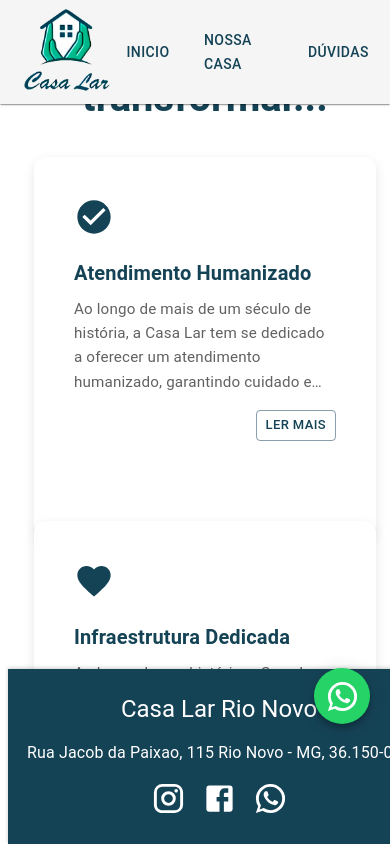
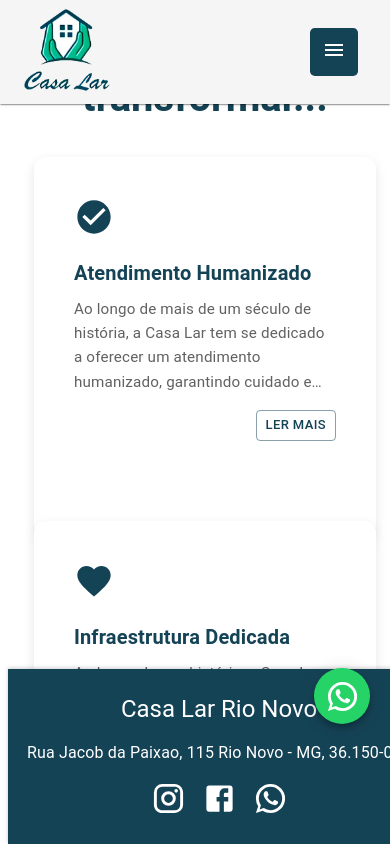
Before and after one commit to Acauhi99/front--casa-lar-rio-novo, a React (Vite) app: page / in a window 390 px wide. Shown: the top 844 px of the page. Built offline with nearby package versions, Linux system fonts and the light colour scheme.

Commit message:
add: implementando menu de hambúrguer responsivo

```diff
--- a/src/components/Header/Header.jsx
+++ b/src/components/Header/Header.jsx
@@ -1,7 +1,30 @@
-import { AppBar, Box, Button, Link, Toolbar } from '@mui/material';
+import { AppBar, Box, Button, Link, Toolbar, IconButton, Drawer, List, ListItem, ListItemButton, ListItemText } from '@mui/material';
+import MenuIcon from '@mui/icons-material/Menu';
+import { useState } from 'react';
 
 export const Header = () => {
+  const [isDrawerOpen, setDrawerOpen] = useState(false);
+
+  const toggleDrawer = (open) => () => {
+    setDrawerOpen(open);
+  };
+
+  const navLinks = [
+    { label: 'Inicio', href: '/' },
+    { label: 'Nossa Casa', href: '/about' },
+    { label: 'Dúvidas', href: '/faq' },
+    { label: 'Doações', href: '/donations' },
+    { label: 'Contato', href: '/contact' },
+  ];
+
+  const linkStyles = {
+    fontWeight: 'bold',
+    color: 'primary.main',
+    textDecoration: 'none',
+  };
+
   return (
+    <>
       <AppBar position="fixed" color="default" elevation={1}>
         <Toolbar
           sx={{
@@ -13,24 +36,66 @@ export const Header = () => {
           <Link href="/" underline="none">
             <img src="/LogoPNG2.png" alt="Logo do asilo" style={{ width: '100px' }} />
           </Link>
-        <Box sx={{ display: 'flex', gap: 2 }}>
-        <Button color="primary" component={Link} href="/">
-            Inicio
+          <Box sx={{ display: { xs: 'none', md: 'flex' }, gap: 2 }}>
+            {navLinks.map((link) => (
+              <Button
+                key={link.label}
+                component={Link}
+                href={link.href}
+                sx={linkStyles}
+              >
+                {link.label}
               </Button>
-          <Button color="primary" component={Link} href="/about">
-            Nossa Casa
-          </Button>
-          <Button color="primary" component={Link} href="/faq">
-            Dúvidas
-          </Button>
-          <Button color="primary" component={Link} href="/donations">
-            Doações
-          </Button>
-          <Button color="primary" component={Link} href="/contact">
-            Contato
-          </Button>
+            ))}
           </Box>
+          <IconButton
+            sx={{
+              display: { xs: 'block', md: 'none' },
+              backgroundColor: 'primary.main',
+              color: 'white',
+              borderRadius: '10%',
+              padding: '10px',
+              width: '48px',
+              height: '48px',
+              marginRight: 2,
+              '&:hover': {
+                backgroundColor: 'primary.dark',
+              },
+            }}
+            onClick={toggleDrawer(true)}
+          >
+            <MenuIcon sx={{ fontSize: '24px' }} />
+          </IconButton>
         </Toolbar>
       </AppBar>
+      <Drawer
+        anchor="right"
+        open={isDrawerOpen}
+        onClose={toggleDrawer(false)}
+      >
+        <Box
+          sx={{ width: 250 }}
+          role="presentation"
+          onClick={toggleDrawer(false)}
+          onKeyDown={toggleDrawer(false)}
+        >
+          <List>
+            {navLinks.map((link) => (
+              <ListItem key={link.label} disablePadding>
+                <ListItemButton
+                  component={Link}
+                  href={link.href}
+                  sx={{
+                    '& .MuiListItemText-primary': linkStyles,
+                  }}
+                >
+                  <ListItemText primary={link.label} />
+                </ListItemButton>
+              </ListItem>
+            ))}
+          </List>
+        </Box>
+      </Drawer>
+    </>
   );
 };
```
Lines whose indentation alone changed are shown as unchanged.
